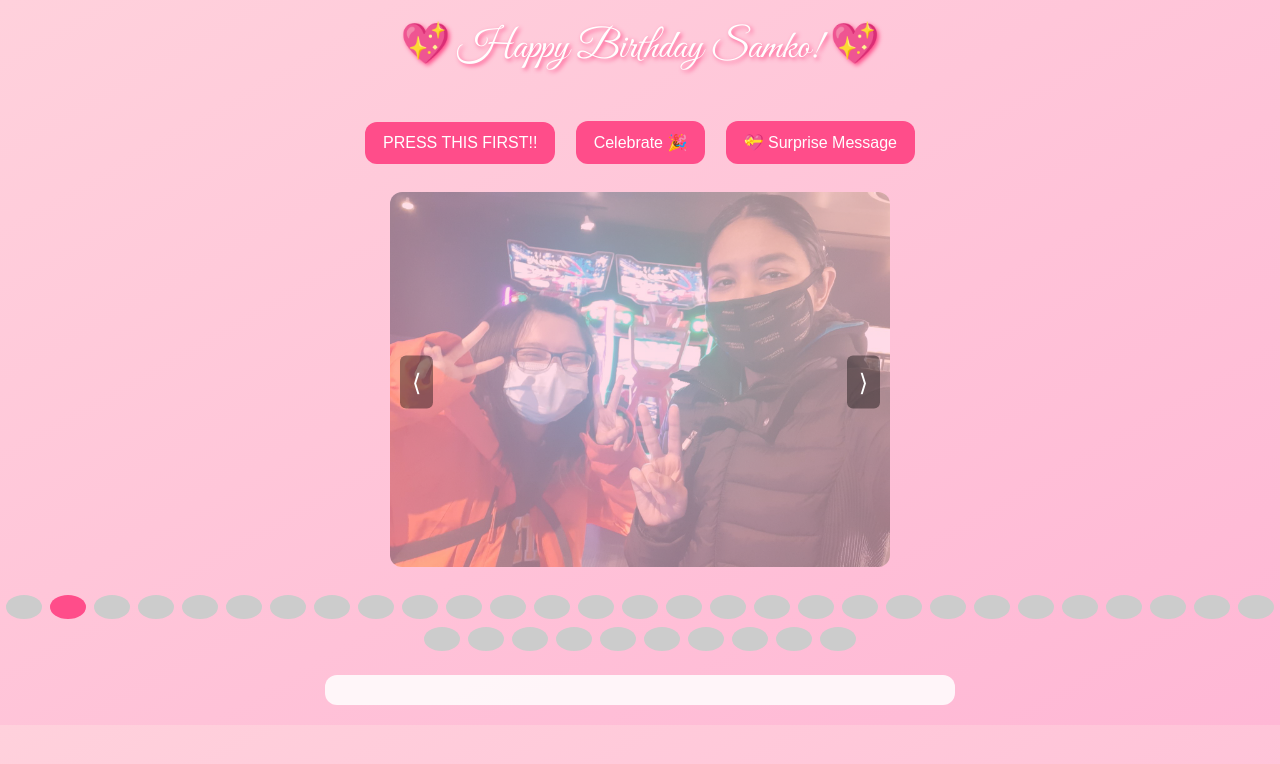
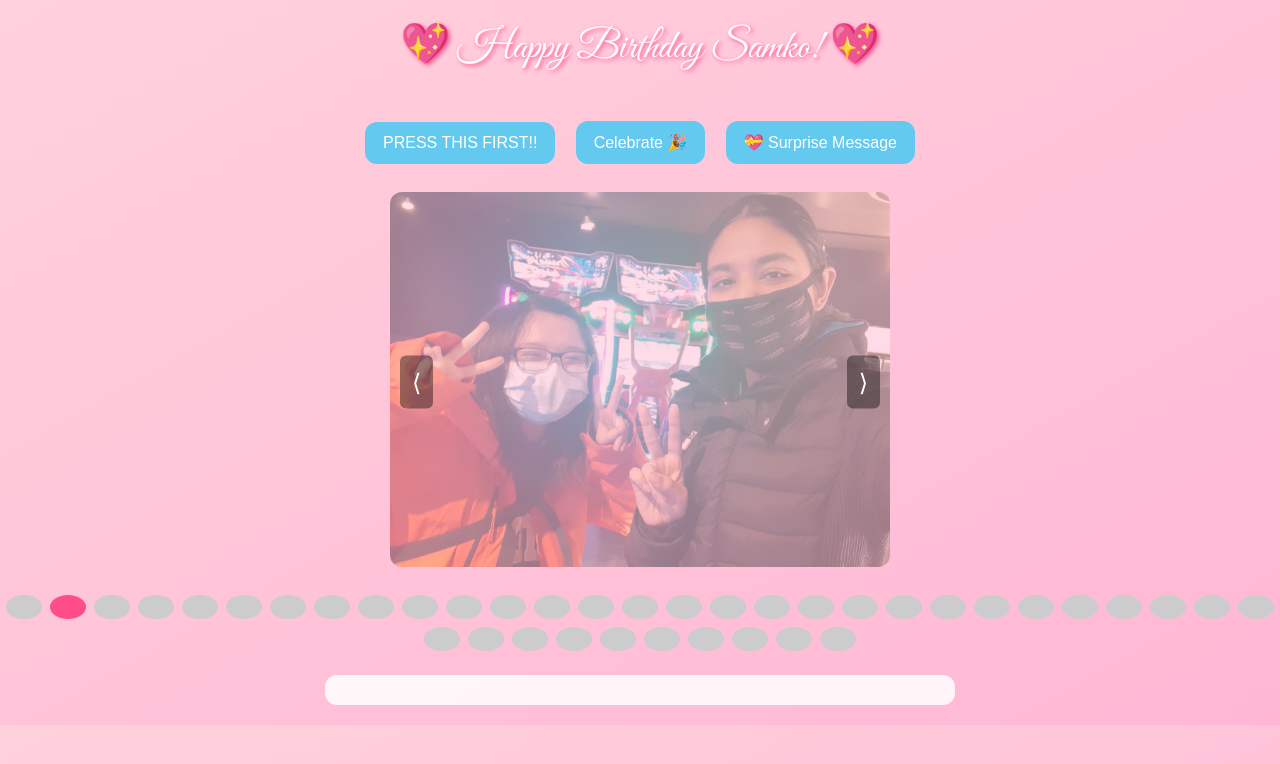
Before and after one commit to nikiramchandani0109/sam-bday-card, a plain HTML site: page index.html in a window 1280 px wide. Shown: the top 764 px of the page. Drawn offline with Linux system fonts and the light colour scheme.

Commit message:
Update index.html

```diff
--- a/index.html
+++ b/index.html
@@ -33,7 +33,7 @@ button {
     padding: 12px 18px;
     border: none;
     border-radius: 12px;
-    background: #ff4d8a;
+    background: #64c9ee;
     color: white;
     font-size: 16px;
     cursor: pointer;
```
